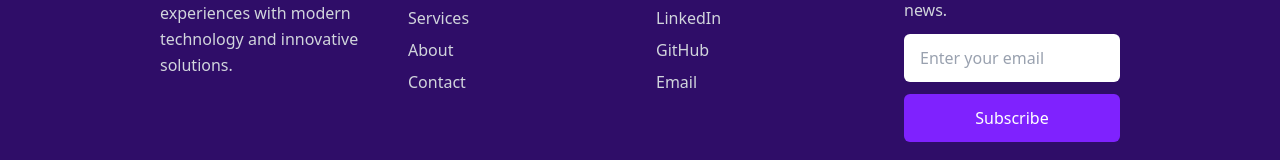
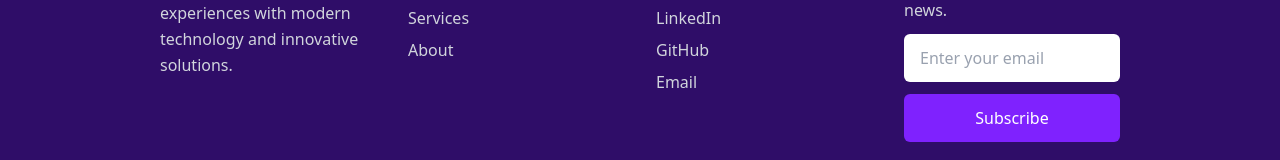
Before and after one commit to marinaeleshaa/Eduverse, an Angular app: page /home in a window 1280 px wide. Shown: the part 1938-2098 px from the top of the page. Built offline with nearby package versions, Linux system fonts and the light colour scheme.

Commit message:
add routerLink in footer

```diff
--- a/src/app/components/footer/footer.html
+++ b/src/app/components/footer/footer.html
@@ -15,32 +15,26 @@
         <ul class="space-y-2">
           <li>
             <a
-              href="#home"
+              routerLink="home"
               class="text-gray-300 hover:text-green-300 transition-colors duration-300"
               >Home</a
             >
           </li>
           <li>
             <a
-              href="#services"
+              routerLink="services"
               class="text-gray-300 hover:text-green-300 transition-colors duration-300"
               >Services</a
             >
           </li>
           <li>
             <a
-              href="#about"
+              routerLink="about"
               class="text-gray-300 hover:text-green-300 transition-colors duration-300"
               >About</a
             >
           </li>
-          <li>
-            <a
-              href="#contact"
-              class="text-gray-300 hover:text-green-300 transition-colors duration-300"
-              >Contact</a
-            >
-          </li>
+
         </ul>
       </div>
 
--- a/src/app/components/footer/footer.ts
+++ b/src/app/components/footer/footer.ts
@@ -1,12 +1,12 @@
 // footer.component.ts
 import { Component } from '@angular/core';
 import { CommonModule } from '@angular/common';
-import { Router } from '@angular/router';
+import { Router, RouterLink } from '@angular/router';
 
 @Component({
   selector: 'app-footer',
   standalone: true,
-  imports: [CommonModule],
+  imports: [CommonModule,RouterLink],
   templateUrl: './footer.html',
   styles: [],
 })
```
Also changed, not shown: src/app/components/header/header.html (line endings or trailing spaces).
